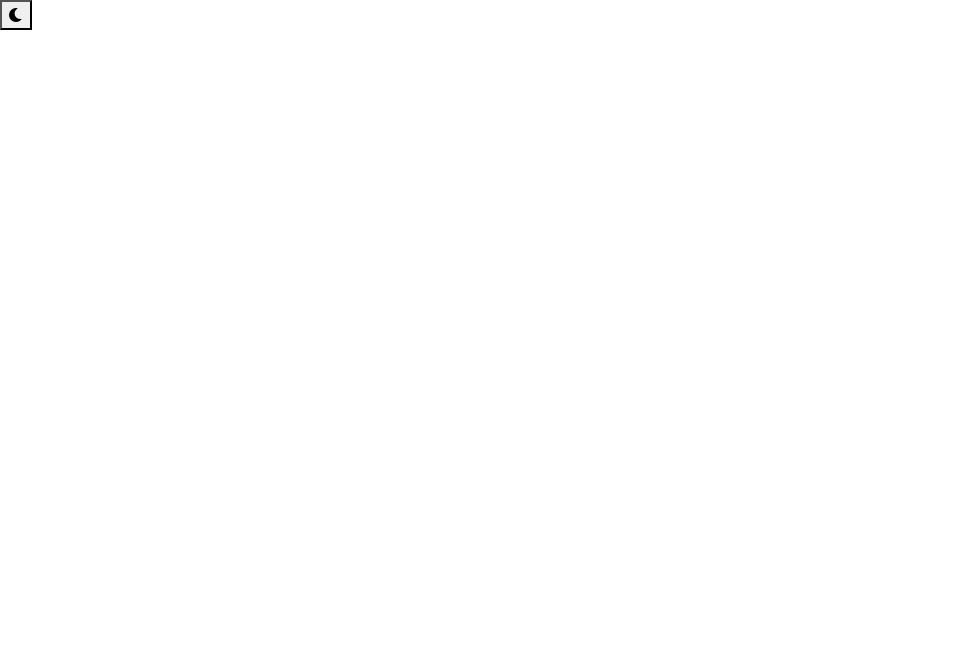
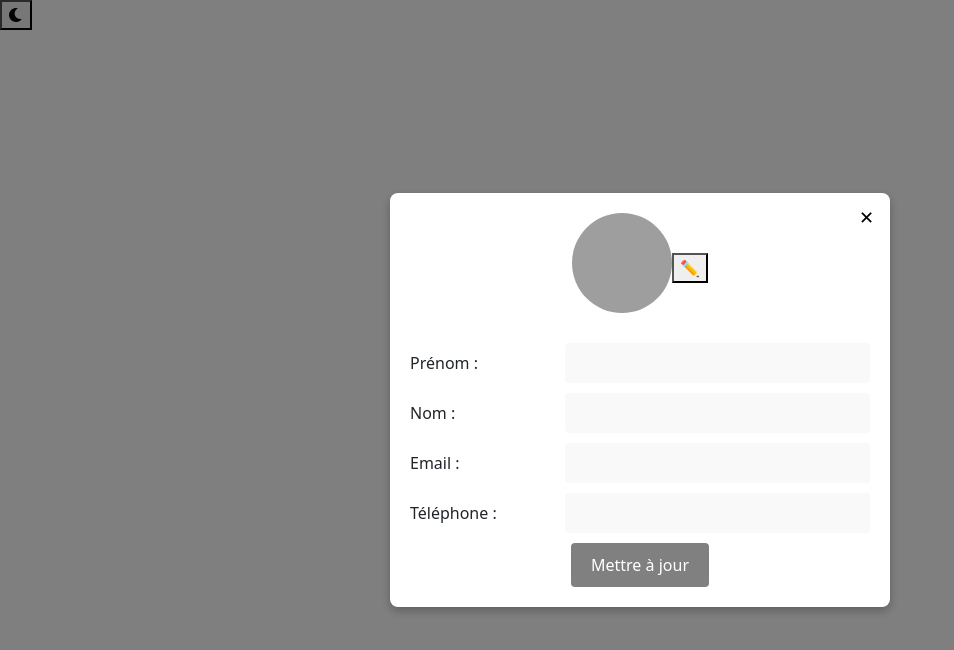
Before and after one commit to khadimethiam/2em_test_yakar, an Angular app: page /admin/1 in a window 1280 px wide. Before the commit this address led to /. Shown: the top 650 px of the page, without its empty margins (0-954 px from the left). Built offline with nearby package versions, Linux system fonts and the light colour scheme; no server answers; grey boxes are pictures that could not be loaded.

Commit message:
profile modal

```diff
--- /dev/null
+++ b/src/app/modals/my-modal/my-modal.component.css
@@ -0,0 +1,93 @@
+.modal-overlay {
+    position: fixed;
+    top: 0;
+    left: 0;
+    width: 100vw;
+    height: 100vh;
+    background: rgba(0, 0, 0, 0.5);
+    display: flex;
+    justify-content: center;
+    align-items: center;
+    z-index: 1000;
+  }
+
+  .modal-container {
+    background: white;
+    padding: 20px;
+    border-radius: 8px;
+    width: 500px;
+    box-shadow: 0px 4px 10px rgba(0, 0, 0, 0.25);
+    position: relative;
+  }
+
+  .close-button {
+    position: absolute;
+    top: 10px;
+    right: 10px;
+    background: none;
+    border: none;
+    font-size: 18px;
+    cursor: pointer;
+  }
+
+  .modal-header {
+    display: flex;
+    justify-content: center;
+    align-items: center;
+    margin-bottom: 20px;
+  }
+
+  .user-photo {
+    width: 100px;
+    height: 100px;
+    border-radius: 50%;
+    object-fit: cover;
+    margin-bottom: 10px;
+  }
+
+  .form-group {
+    display: flex;
+    justify-content: space-between;
+    align-items: center;
+    margin-bottom: 10px;
+  }
+
+  label {
+    flex: 1;
+    margin-right: 10px;
+  }
+
+  input {
+    flex: 2;
+    padding: 8px;
+    border: 1px solid #ccc;
+    border-radius: 4px;
+  }
+
+  input.read-only {
+    background-color: #f9f9f9;
+    border: none;
+  }
+
+  .error {
+    color: red;
+    font-size: 12px;
+  }
+
+  .form-actions {
+    text-align: center;
+  }
+
+  .update-button {
+    padding: 10px 20px;
+    background: blue;
+    color: white;
+    border: none;
+    border-radius: 4px;
+    cursor: pointer;
+  }
+
+  .update-button:disabled {
+    background: grey;
+    cursor: not-allowed;
+  }
--- /dev/null
+++ b/src/app/modals/my-modal/my-modal.component.html
@@ -0,0 +1,85 @@
+<div class="modal-overlay" *ngIf="isModalOpen">
+    <div class="modal-container">
+      <button class="close-button" (click)="closeModal()">&#10005;</button>
+
+      <div class="modal-header">
+        <!-- Image de l'utilisateur -->
+        <img class="user-photo" [src]="userForm.get('photo')?.value || 'default-avatar.png'" alt="Photo utilisateur">
+        <button *ngIf="!isEditing" class="edit-photo" (click)="toggleEditing()">✏️</button>
+      </div>
+
+      <form [formGroup]="userForm" (ngSubmit)="saveChanges()">
+        <div class="form-group">
+          <label>Prénom :</label>
+          <input
+            type="text"
+            formControlName="prenom"
+            [disabled]="!isEditing"
+            [class.read-only]="!isEditing"
+          />
+          <span class="error" *ngIf="userForm.get('prenom')?.invalid && userForm.get('prenom')?.touched">
+            Prénom invalide.
+          </span>
+        </div>
+
+        <div class="form-group">
+          <label>Nom :</label>
+          <input
+            type="text"
+            formControlName="nom"
+            [disabled]="!isEditing"
+            [class.read-only]="!isEditing"
+          />
+          <span class="error" *ngIf="userForm.get('nom')?.invalid && userForm.get('nom')?.touched">
+            Nom invalide.
+          </span>
+        </div>
+
+        <div class="form-group">
+          <label>Email :</label>
+          <input
+            type="email"
+            formControlName="email"
+            [disabled]="!isEditing"
+            [class.read-only]="!isEditing"
+          />
+          <span class="error" *ngIf="userForm.get('email')?.invalid && userForm.get('email')?.touched">
+            Email invalide.
+          </span>
+        </div>
+
+        <div class="form-group">
+          <label>Téléphone :</label>
+          <input
+            type="tel"
+            formControlName="telephone"
+            [disabled]="!isEditing"
+            [class.read-only]="!isEditing"
+          />
+          <span class="error" *ngIf="userForm.get('telephone')?.invalid && userForm.get('telephone')?.touched">
+            Numéro de téléphone invalide.
+          </span>
+        </div>
+
+        <!-- <div class="form-group">
+          <label>Role :</label>
+          <input
+            type="text"
+            formControlName="role"
+            [disabled]="!isEditing"
+            [class.read-only]="!isEditing"
+          />
+        </div> -->
+
+        <!-- Bouton de mise à jour -->
+        <div class="form-actions">
+          <button
+            type="submit"
+            class="update-button"
+            [disabled]="!isEditing || userForm.invalid">
+            Mettre à jour
+          </button>
+        </div>
+      </form>
+    </div>
+  </div>
--- /dev/null
+++ b/src/app/modals/my-modal/my-modal.component.ts
@@ -0,0 +1,101 @@
+
+import { Component, OnInit } from '@angular/core';
+import { FormBuilder, FormGroup, FormsModule, ReactiveFormsModule, Validators } from '@angular/forms';
+import { CommonModule } from '@angular/common'; // Importez CommonModule
+import { UtilisateurService } from '../../services/utilisateur.service';
+import { ActivatedRoute, Router } from '@angular/router';
+
+@Component({
+  selector: 'app-my-modal',
+  standalone: true,
+  imports: [FormsModule, ReactiveFormsModule, CommonModule],
+  templateUrl: './my-modal.component.html',
+  styleUrl: './my-modal.component.css'
+})
+export class MyModalComponent implements OnInit {
+  isModalOpen = false;
+  isEditing = false;
+  isLoading = false;
+  userForm: FormGroup;
+
+  userId: string;
+
+
+
+  constructor(
+    private fb: FormBuilder,
+    private userService: UtilisateurService,
+    private route: ActivatedRoute,
+    private router: Router,
+
+
+  ) {
+    // Configuration du formulaire avec validation
+    this.userForm = this.fb.group({
+      nom: ['', [Validators.required, Validators.pattern(/^(?!\s)(?!.*\s\s)[a-zA-Z\s]*$/)]],
+      prenom: ['', [Validators.required, Validators.pattern(/^(?!\s)(?!.*\s\s)[a-zA-Z\s]*$/)]],
+      email: ['', [Validators.required, Validators.email]],
+      telephone: ['', [Validators.required, Validators.pattern(/^(70|75|76|77|78)\d{7}$/)]],
+      photo: [null]
+
+    });
+    this.userId = '';
+  }
+
+
+  ngOnInit() {
+    this.userId = this.route.snapshot.paramMap.get('id')!;
+    const user = this.userService.getUserById(this.userId);
+    this.userForm = this.fb.group({
+      prenom: ['', Validators.required],
+      nom: ['', Validators.required],
+      email: ['', [Validators.required, Validators.email]],
+      telephone: ['', Validators.required]
+    });
+
+    this.loadUser();
+    this.openModal();
+  }
+
+  loadUser() {
+    this.isLoading = true;
+    this.userService.getUserById(this.userId).subscribe({
+      next: (user) => {
+        this.userForm.patchValue({
+          nom: user.nom,
+          prenom: user.prenom,
+          email: user.email,
+          telephone: user.numero_tel,
+          photo: user.photo,
+        });
+        this.isLoading = false;
+      },
+      error: (err) => {
+        console.error(err);
+        this.isLoading = false;
+      }
+    });
+  }
+  openModal() {
+    this.isModalOpen = true;
+  }
+
+  closeModal() {
+    this.isModalOpen = false;
+    this.isEditing = false;
+    this.userForm.reset();
+  }
+
+  toggleEditing() {
+    this.isEditing = true;
+  }
+
+  saveChanges() {
+    if (this.userForm.valid) {
+      const formData = this.userForm.value;
+      this.userService.modifierUtilisateur(this.userId, formData);
+      this.isEditing = false;
+      this.closeModal();
+    }
+  }
+}
```
Also changed, not shown: src/app/app.routes.ts (+10 -1 lines), 1 other file (tests, documents, lock files or other folders).
